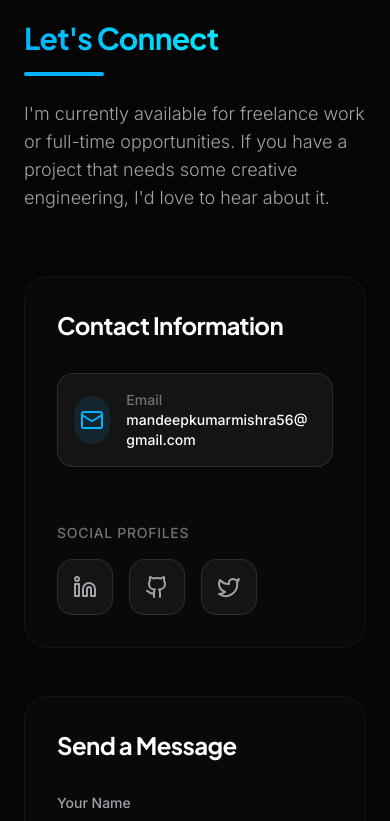
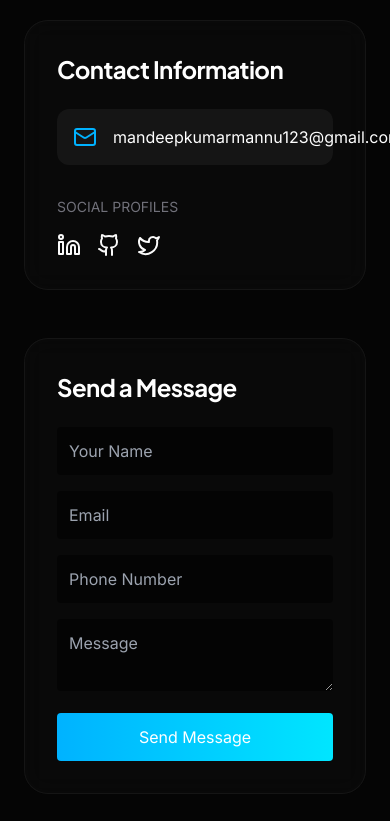
Before and after one commit to Mannu258/mandeep-react-portfolio, a React (Vite) app: page / in a window 390 px wide. Shown: the part 6480-7301 px from the top of the page. Built offline with nearby package versions, Linux system fonts and the light colour scheme.

Commit message:
added g form response

```diff
--- a/src/components/contact.tsx
+++ b/src/components/contact.tsx
@@ -3,12 +3,21 @@ import { motion } from "framer-motion";
 import { useForm } from "react-hook-form";
 import { z } from "zod";
 import { zodResolver } from "@hookform/resolvers/zod";
-import { Mail, Linkedin, Github, Twitter, Send, CheckCircle2 } from "lucide-react";
+import {
+  Mail,
+  Linkedin,
+  Github,
+  Twitter,
+  Send,
+  CheckCircle2,
+} from "lucide-react";
 import { useToast } from "@/hooks/use-toast";
 
+// ✅ Schema with phone
 const formSchema = z.object({
   name: z.string().min(2, "Name is required"),
   email: z.string().email("Please enter a valid email address"),
+  phone: z.string().regex(/^[6-9]\d{9}$/, "Enter valid phone number"),
   message: z.string().min(10, "Message must be at least 10 characters"),
 });
 
@@ -28,157 +37,150 @@ export function Contact() {
     resolver: zodResolver(formSchema),
   });
 
+  // ✅ Google Sheets Integration
   const onSubmit = async (data: FormValues) => {
     setIsSubmitting(true);
-    // Simulate API call
-    await new Promise((resolve) => setTimeout(resolve, 1500));
-    setIsSubmitting(false);
+
+    try {
+      const res = await fetch(
+        "https://script.google.com/macros/s/AKfycbx-bcv4LpmAJBVewk9BxsJNkN6g0BdtypVrSKyf8SexztwG2k57gRD08muHLaJTDV7OXw/exec",
+        {
+          method: "POST",
+          body: JSON.stringify(data),
+        }
+      );
+
+      const result = await res.json();
+
+      if (result.status === "success") {
         toast({
           title: "Message Sent!",
-      description: "Thanks for reaching out. I'll get back to you soon.",
+          description: "I’ll contact you soon.",
         });
         reset();
+      } else {
+        throw new Error();
+      }
+    } catch {
+      toast({
+        title: "Error",
+        description: "Something went wrong",
+        variant: "destructive",
+      });
+    }
+
+    setIsSubmitting(false);
   };
 
   const copyEmail = () => {
-    navigator.clipboard.writeText("mandeepkumarmishra56@gmail.com");
+    navigator.clipboard.writeText("mandeepkumarmannu123@gmail.com");
     setIsCopied(true);
     toast({
       title: "Email copied!",
-      description: "Address copied to clipboard.",
     });
     setTimeout(() => setIsCopied(false), 2000);
   };
 
-  const containerVariants = {
-    hidden: { opacity: 0 },
-    visible: { opacity: 1, transition: { staggerChildren: 0.1 } },
-  };
-
-  const itemVariants = {
-    hidden: { opacity: 0, y: 20 },
-    visible: { opacity: 1, y: 0, transition: { duration: 0.5 } },
-  };
-
   return (
-    <section id="contact" className="py-24 relative border-t border-white/5">
+    <section id="contact" className="py-24 border-t border-white/5">
       <div className="max-w-7xl mx-auto px-6">
-        <motion.div
-          initial="hidden"
-          whileInView="visible"
-          viewport={{ once: true, margin: "-100px" }}
-          variants={containerVariants}
-        >
-          <motion.div variants={itemVariants} className="mb-16">
-            <h2 className="text-3xl md:text-5xl font-bold mb-4">
-              <span className="text-gradient">Let's Connect</span>
-            </h2>
-            <div className="h-1 w-20 bg-primary rounded-full"></div>
-            <p className="mt-6 text-zinc-400 max-w-2xl text-lg font-light">
-              I'm currently available for freelance work or full-time opportunities.
-              If you have a project that needs some creative engineering, I'd love to hear about it.
-            </p>
-          </motion.div>
 
         <div className="grid grid-cols-1 lg:grid-cols-2 gap-12">
 
-            {/* Contact Info */}
-            <motion.div variants={itemVariants} className="flex flex-col gap-8">
-              <div className="glass-card rounded-3xl p-8 md:p-10 flex-1">
-                <h3 className="text-2xl font-bold text-white mb-8">Contact Information</h3>
+          {/* LEFT SIDE */}
+          <div className="flex flex-col gap-8">
 
-                <div className="space-y-6">
+            <div className="glass-card rounded-3xl p-8">
+              <h3 className="text-2xl font-bold text-white mb-6">
+                Contact Information
+              </h3>
+
+              {/* Email */}
               <div
                 onClick={copyEmail}
-                    className="group flex items-center gap-4 p-4 rounded-2xl bg-white/5 border border-white/10 cursor-pointer hover:bg-white/10 hover:border-primary/50 transition-all duration-300"
+                className="flex items-center gap-4 p-4 bg-white/5 rounded-xl cursor-pointer"
               >
-                    <div className="h-12 w-12 rounded-full bg-primary/10 flex items-center justify-center text-primary group-hover:bg-primary group-hover:text-white transition-colors">
-                      {isCopied ? <CheckCircle2 size={24} /> : <Mail size={24} />}
+                <div className="text-primary">
+                  {isCopied ? <CheckCircle2 /> : <Mail />}
                 </div>
-                    <div>
-                      <p className="text-sm text-zinc-500 font-medium">Email</p>
-                      <p className="text-white font-medium text-sm sm:text-base break-all">mandeepkumarmishra56@gmail.com</p>
-                    </div>
+                <p className="text-white">
+                  mandeepkumarmannu123@gmail.com
+                </p>
               </div>
 
-                  <div className="pt-8">
-                    <p className="text-sm text-zinc-500 font-medium mb-4 uppercase tracking-wider">Social Profiles</p>
+              {/* 🔥 Social Profiles */}
+              <div className="mt-8">
+                <p className="text-sm text-zinc-500 mb-4 uppercase">
+                  Social Profiles
+                </p>
+
                 <div className="flex gap-4">
-                      <a href="#" className="h-14 w-14 rounded-2xl bg-white/5 border border-white/10 flex items-center justify-center text-zinc-400 hover:text-white hover:border-primary hover:bg-primary/20 transition-all duration-300 hover:-translate-y-1">
-                        <Linkedin size={24} />
+                  <a href="#" target="_blank">
+                    <Linkedin />
                   </a>
-                      <a href="#" className="h-14 w-14 rounded-2xl bg-white/5 border border-white/10 flex items-center justify-center text-zinc-400 hover:text-white hover:border-primary hover:bg-primary/20 transition-all duration-300 hover:-translate-y-1">
-                        <Github size={24} />
+                  <a href="#" target="_blank">
+                    <Github />
                   </a>
-                      <a href="#" className="h-14 w-14 rounded-2xl bg-white/5 border border-white/10 flex items-center justify-center text-zinc-400 hover:text-white hover:border-primary hover:bg-primary/20 transition-all duration-300 hover:-translate-y-1">
-                        <Twitter size={24} />
+                  <a href="#" target="_blank">
+                    <Twitter />
                   </a>
                 </div>
               </div>
             </div>
           </div>
-            </motion.div>
 
-            {/* Contact Form */}
-            <motion.div variants={itemVariants}>
-              <form onSubmit={handleSubmit(onSubmit)} className="glass-card rounded-3xl p-8 md:p-10">
-                <h3 className="text-2xl font-bold text-white mb-8">Send a Message</h3>
+          {/* RIGHT SIDE FORM */}
+          <form
+            onSubmit={handleSubmit(onSubmit)}
+            className="glass-card rounded-3xl p-8"
+          >
+            <h3 className="text-2xl font-bold text-white mb-6">
+              Send a Message
+            </h3>
 
-                <div className="space-y-6">
-                  <div>
-                    <label htmlFor="name" className="block text-sm font-medium text-zinc-400 mb-2">Your Name</label>
+            {/* Name */}
             <input
-                      id="name"
               {...register("name")}
-                      className={`w-full bg-black/50 border ${errors.name ? 'border-destructive focus:ring-destructive/20' : 'border-white/10 focus:border-primary focus:ring-primary/20'} rounded-xl px-4 py-3 text-white placeholder:text-zinc-600 focus:outline-none focus:ring-4 transition-all`}
-                      placeholder="John Doe"
+              placeholder="Your Name"
+              className="w-full mb-4 p-3 bg-black/50 text-white rounded"
             />
-                    {errors.name && <p className="mt-2 text-sm text-destructive">{errors.name.message}</p>}
-                  </div>
+            {errors.name && <p className="text-red-500">{errors.name.message}</p>}
 
-                  <div>
-                    <label htmlFor="email" className="block text-sm font-medium text-zinc-400 mb-2">Email Address</label>
+            {/* Email */}
             <input
-                      id="email"
               {...register("email")}
-                      className={`w-full bg-black/50 border ${errors.email ? 'border-destructive focus:ring-destructive/20' : 'border-white/10 focus:border-primary focus:ring-primary/20'} rounded-xl px-4 py-3 text-white placeholder:text-zinc-600 focus:outline-none focus:ring-4 transition-all`}
-                      placeholder="john@example.com"
+              placeholder="Email"
+              className="w-full mb-4 p-3 bg-black/50 text-white rounded"
             />
-                    {errors.email && <p className="mt-2 text-sm text-destructive">{errors.email.message}</p>}
-                  </div>
+            {errors.email && <p className="text-red-500">{errors.email.message}</p>}
 
-                  <div>
-                    <label htmlFor="message" className="block text-sm font-medium text-zinc-400 mb-2">Your Message</label>
+            {/* Phone */}
+            <input
+              {...register("phone")}
+              placeholder="Phone Number"
+              className="w-full mb-4 p-3 bg-black/50 text-white rounded"
+            />
+            {errors.phone && <p className="text-red-500">{errors.phone.message}</p>}
+
+            {/* Message */}
             <textarea
-                      id="message"
               {...register("message")}
-                      rows={5}
-                      className={`w-full bg-black/50 border ${errors.message ? 'border-destructive focus:ring-destructive/20' : 'border-white/10 focus:border-primary focus:ring-primary/20'} rounded-xl px-4 py-3 text-white placeholder:text-zinc-600 focus:outline-none focus:ring-4 transition-all resize-none`}
-                      placeholder="How can I help you?"
-                    ></textarea>
-                    {errors.message && <p className="mt-2 text-sm text-destructive">{errors.message.message}</p>}
-                  </div>
+              placeholder="Message"
+              className="w-full mb-4 p-3 bg-black/50 text-white rounded"
+            />
+            {errors.message && <p className="text-red-500">{errors.message.message}</p>}
 
+            {/* Button */}
             <button
               type="submit"
               disabled={isSubmitting}
-                    className="w-full py-4 rounded-xl font-bold text-white bg-gradient-to-r from-primary to-secondary shadow-lg shadow-primary/25 hover:shadow-xl hover:shadow-primary/40 hover:-translate-y-1 active:translate-y-0 transition-all duration-300 flex items-center justify-center gap-2 disabled:opacity-70 disabled:cursor-not-allowed disabled:transform-none"
+              className="w-full p-3 bg-gradient-to-r from-primary to-secondary text-white rounded"
             >
-                    {isSubmitting ? (
-                      <span className="h-5 w-5 border-2 border-white/30 border-t-white rounded-full animate-spin"></span>
-                    ) : (
-                      <>
-                        Send Message
-                        <Send size={18} />
-                      </>
-                    )}
+              {isSubmitting ? "Sending..." : "Send Message"}
             </button>
-                </div>
           </form>
-            </motion.div>
 
         </div>
-        </motion.div>
       </div>
     </section>
   );
```
Lines whose indentation alone changed are shown as unchanged.
